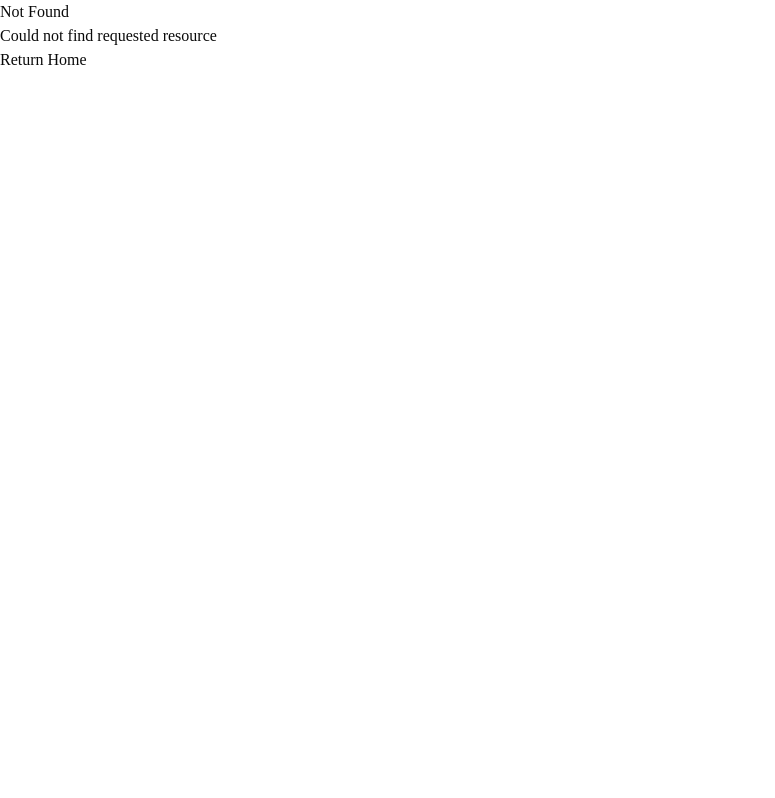
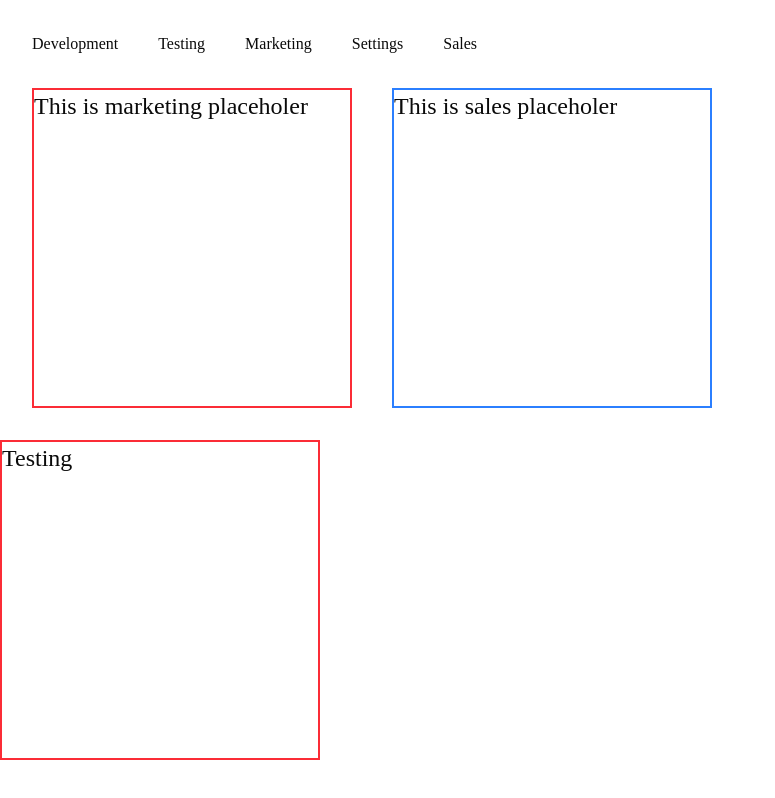
Before and after one commit to ashiqur0/Blog-App-Client, a Next.js app: page /testing in a window 1280 px wide. Before the commit this address had no page. Shown: the whole page, without its empty margins (0-775 px from the left). Built offline with nearby package versions, Linux system fonts and the light colour scheme.

Commit message:
feat: add marketing and sales components with layout integration

```diff
--- /dev/null
+++ b/src/app/(practice)/@marketingSlot/default.tsx
@@ -0,0 +1,11 @@
+import React from 'react';
+
+const MarketingDefault = () => {
+    return (
+        <div className='size-80 border-2 border-red-500'>
+            <h1 className='text-2xl'>This is marketing placeholer</h1>
+        </div>
+    );
+};
+
+export default MarketingDefault;
--- /dev/null
+++ b/src/app/(practice)/@marketingSlot/marketing/page.tsx
@@ -0,0 +1,11 @@
+import React from 'react';
+
+const Marketing = () => {
+    return (
+        <div className='size-80 border-2 border-red-500'>
+            <h1 className='text-2xl'>Marketing</h1>
+        </div>
+    );
+};
+
+export default Marketing;
--- /dev/null
+++ b/src/app/(practice)/@marketingSlot/marketing/settings/page.tsx
@@ -0,0 +1,11 @@
+import React from 'react';
+
+const Settings = () => {
+    return (
+        <div>
+            <h1>Settings</h1>
+        </div>
+    );
+};
+
+export default Settings;
--- /dev/null
+++ b/src/app/(practice)/@salesSlot/default.tsx
@@ -0,0 +1,11 @@
+import React from 'react';
+
+const SalesDefault = () => {
+    return (
+        <div className='size-80 border-2 border-blue-500'>
+            <h1 className='text-2xl'>This is sales placeholer</h1>
+        </div>
+    );
+};
+
+export default SalesDefault;
--- /dev/null
+++ b/src/app/(practice)/@salesSlot/sales/page.tsx
@@ -0,0 +1,11 @@
+import React from 'react';
+
+const Sales = () => {
+    return (
+        <div className='size-80 border-2 border-blue-500'>
+            <h1 className='text-2xl'>Sales page</h1>
+        </div>
+    );
+};
+
+export default Sales;
--- /dev/null
+++ b/src/app/(practice)/default.tsx
@@ -0,0 +1,11 @@
+import React from 'react';
+
+const SalesDefault = () => {
+    return (
+        <div className='size-80 border-2 border-blue-500'>
+            <h1 className='text-2xl'>This is Root Default Placeholder</h1>
+        </div>
+    );
+};
+
+export default SalesDefault;
--- /dev/null
+++ b/src/app/(practice)/development/page.tsx
@@ -0,0 +1,11 @@
+import React from 'react';
+
+const Development = () => {
+    return (
+        <div className='size-80 border-2 border-red-500'>
+            <h1 className='text-2xl'>Development</h1>
+        </div>
+    );
+};
+
+export default Development;
--- /dev/null
+++ b/src/app/(practice)/layout.tsx
@@ -0,0 +1,33 @@
+import Link from 'next/link';
+import React from 'react';
+
+const PracticeLayout = ({
+    children,
+    marketingSlot,
+    salesSlot
+}: {
+    children: React.ReactNode,
+    marketingSlot: React.ReactNode,
+    salesSlot: React.ReactNode
+}) => {
+    return (
+        <div>
+            <nav className='flex gap-10 m-8'>
+                <Link className='hover:underline' href="/development">Development</Link>
+                <Link className='hover:underline' href="/testing">Testing</Link>
+                <Link className='hover:underline' href="/marketing">Marketing</Link>
+                <Link className='hover:underline' href="/marketing/settings">Settings</Link>
+                <Link className='hover:underline' href="/sales">Sales</Link>
+            </nav>
+
+            <div className='flex gap-10 m-8'>
+                {marketingSlot}
+                {salesSlot}
+            </div>
+
+            {children}
+        </div>
+    );
+};
+
+export default PracticeLayout;
--- /dev/null
+++ b/src/app/(practice)/testing/page.tsx
@@ -0,0 +1,11 @@
+import React from 'react';
+
+const Development = () => {
+    return (
+        <div className='size-80 border-2 border-red-500'>
+            <h1 className='text-2xl'>Testing</h1>
+        </div>
+    );
+};
+
+export default Development;
```
